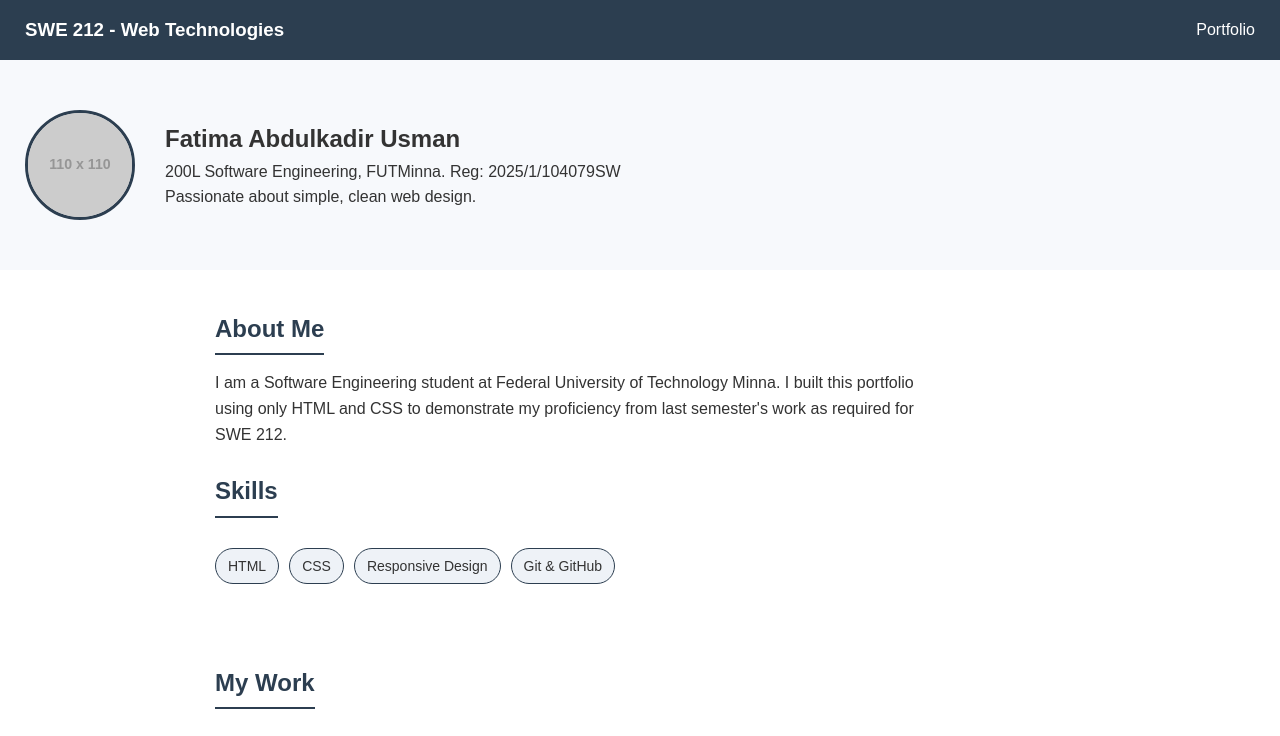
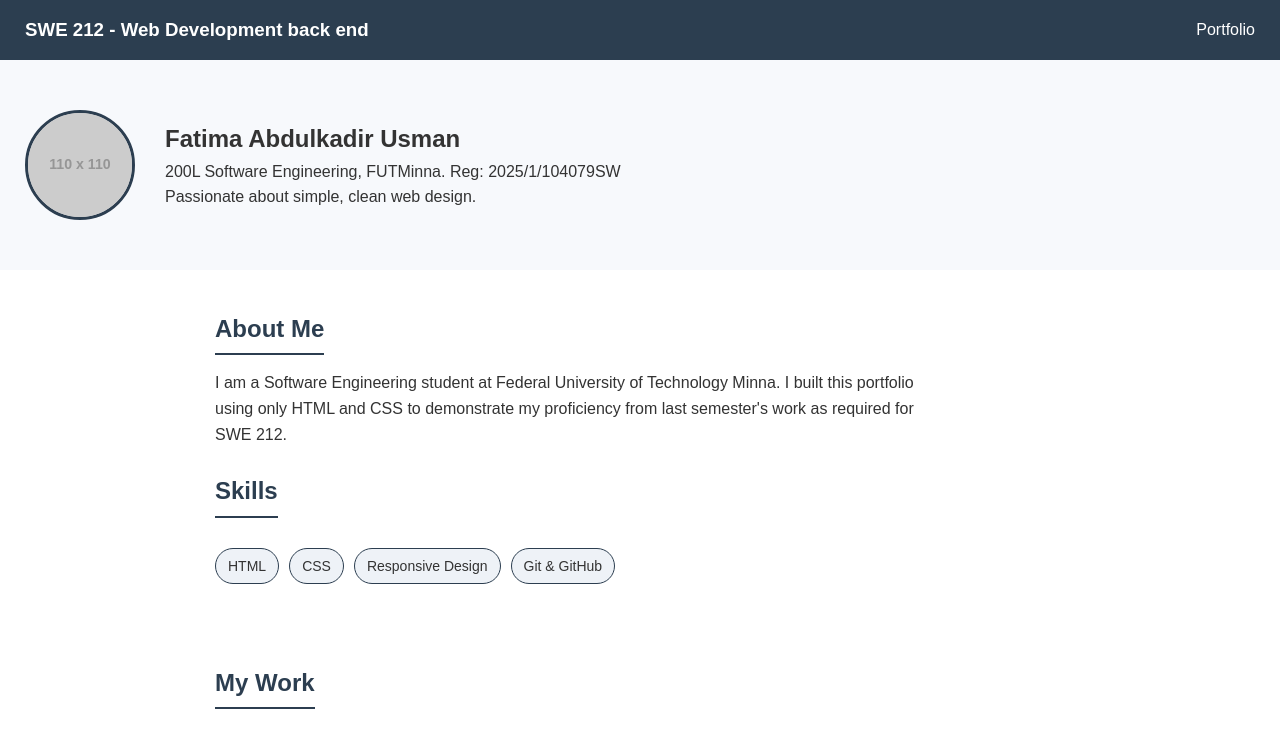
Before and after one commit to abdulkadirf675-sys/portfolio-, a plain HTML site: page index.html in a window 1280 px wide. Shown: the top 736 px of the page. Drawn offline with Linux system fonts and the light colour scheme; placeholder pictures from the web are drawn by us.

Commit message:
Update index.html

```diff
--- a/index.html
+++ b/index.html
@@ -26,7 +26,7 @@ footer .dots span{border:1px solid #fff; border-radius:50%; padding:4px 8px; mar
 <body>
 
 <nav>
-  <h3>SWE 212 - Web Technologies</h3>
+  <h3>SWE 212 - Web Development back end</h3>
   <span>Portfolio</span>
 </nav>
 
```
